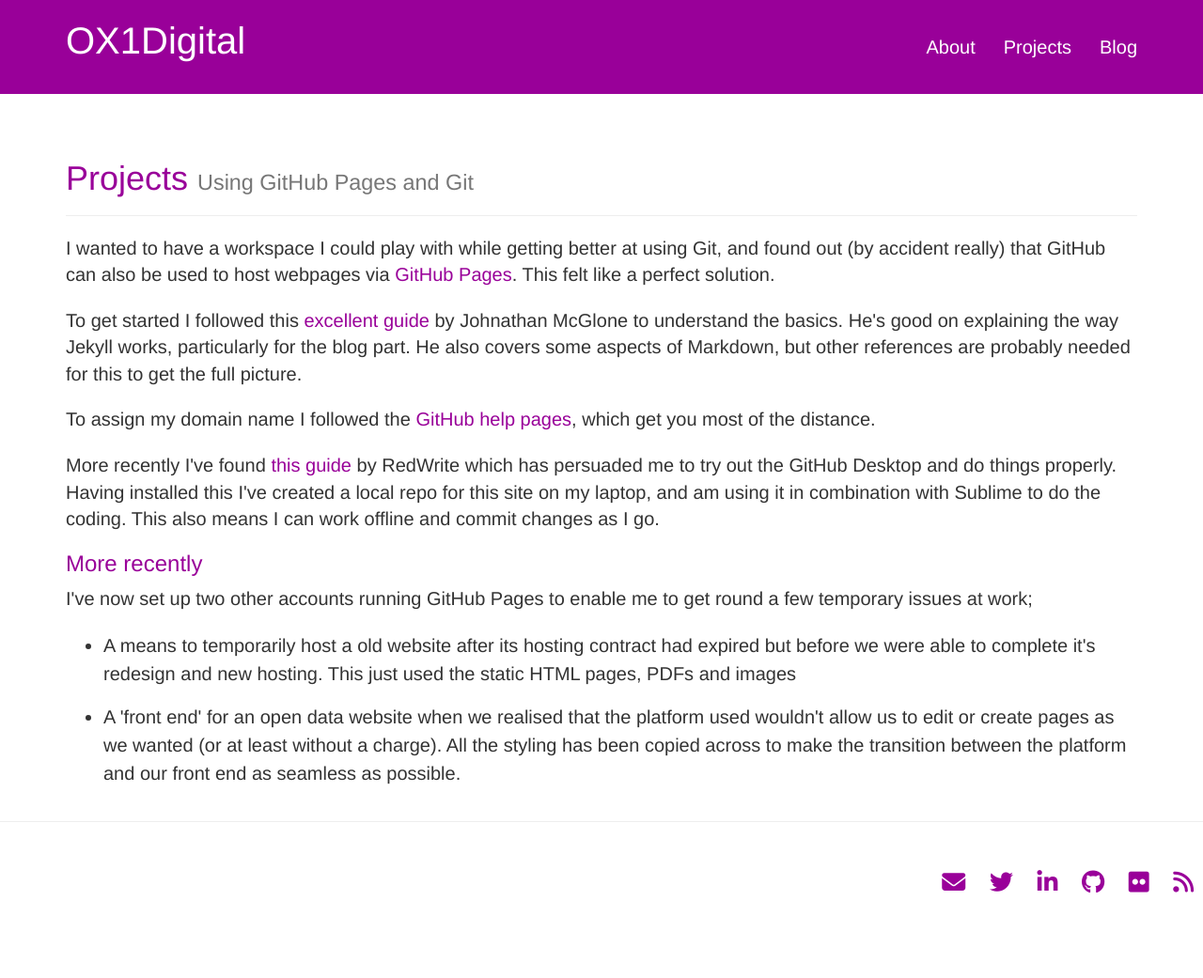
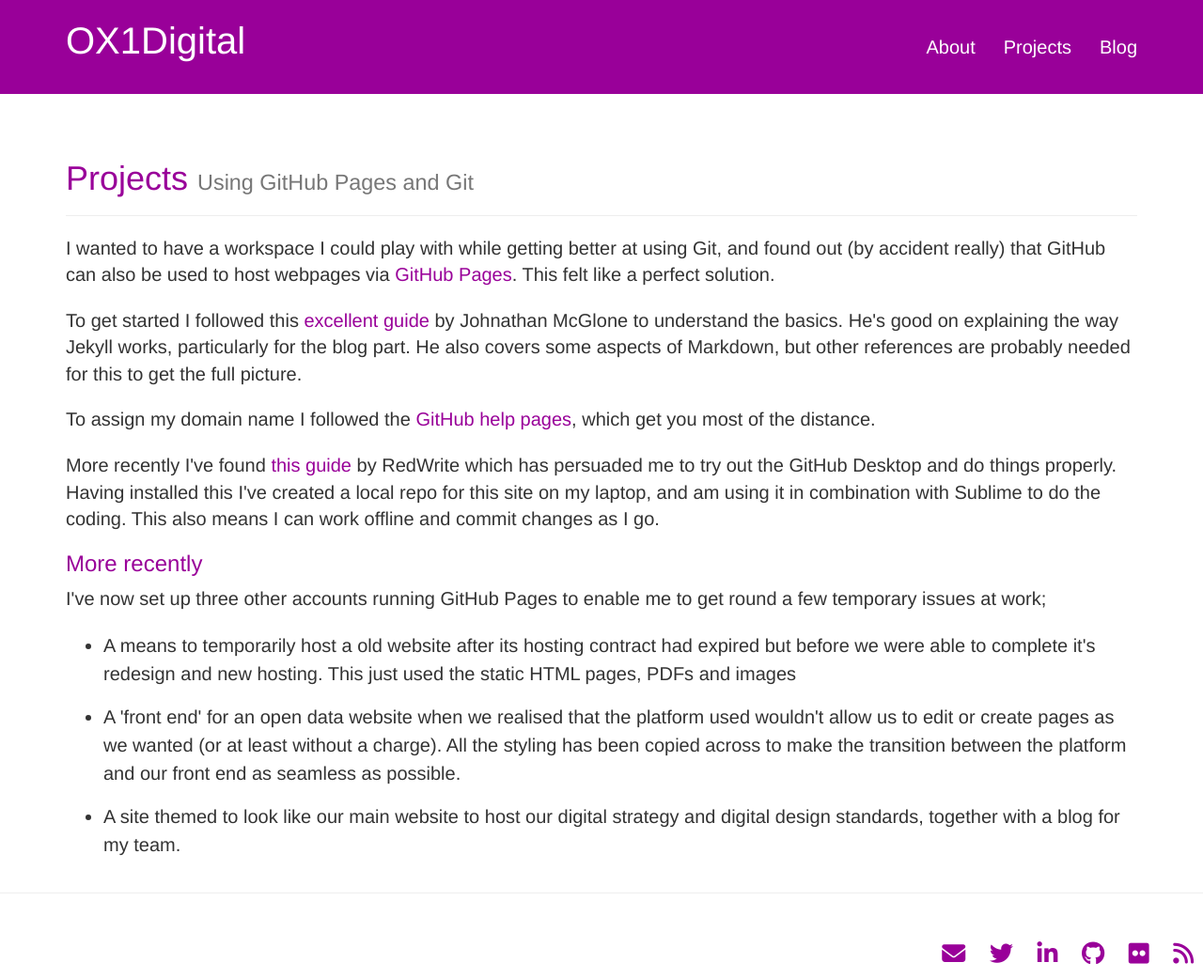
Before and after one commit to electronicdreamplant/electronicdreamplant.github.io, a Jekyll site: the page built from projects/githubpages.html, in a window 1280 px wide and 1041 px high. Shown: the whole window at 94% size. Built offline with Jekyll 4.4.1, drawn with Linux system fonts in a browser that asks for light colours; nearby versions of some CDN libraries; library files that are not in the unit come from our copies.

```diff
--- a/projects/ga.html
+++ b/projects/ga.html
@@ -3,9 +3,9 @@
 title: OX1Digital | Projects
 ---
 
-<div class="blurb">
-
-  <h2><a href="index.html">Projects/</a>Google Analytics API and Google Charts</h2>
+<div class="page-header">
+  <h1><<a href="index.html">Projects </a><small>Google Analytics API and Google Charts</small></h1>
+ </div>
 
   <p>This is a project currently in use in my organisation. It follows (as ever) some similar experiments by other LocalGovDigital peers</p>
 
--- a/projects/githubpages.html
+++ b/projects/githubpages.html
@@ -17,8 +17,9 @@
 
 <h3>More recently</h3>
 
-<p>I've now set up two other accounts running GitHub Pages to enable me to get round a few temporary issues at work;</p>
+<p>I've now set up three other accounts running GitHub Pages to enable me to get round a few temporary issues at work;</p>
 <ul>
 	<li>A means to temporarily host a old website after its hosting contract had expired but before we were able to complete it's redesign and new hosting. This just used the static HTML pages, PDFs and images</li>
 	<li>A 'front end' for an open data website when we realised that the platform used wouldn't allow us to edit or create pages as we wanted (or at least without a charge). All the styling has been copied across to make the transition between the platform and our front end as seamless as possible.</li>
+    <li>A site themed to look like our main website to host our digital strategy and digital design standards, together with a blog for my team.</li>
 </ul>
--- a/projects/herokuapp.html
+++ b/projects/herokuapp.html
@@ -3,9 +3,9 @@
 title: OX1Digital | Projects
 ---
 
-<div class="blurb">
-
-  <h2><a href="index.html">Projects/</a>Live Analytics Dashboard</h2>
+<div class="page-header">
+  <h1><a href="index.html">Projects </a><small>Live Analytics Dashboard</small></h1>
+ </div>
 
   <p>This project was kick-started by a LocalGovDigital Slack discussion, with Ben Cheetham trying to set up a display screen for his workplace.</p>
   </p>
--- a/projects/kelp.html
+++ b/projects/kelp.html
@@ -2,9 +2,8 @@
 layout: main
 title: OX1Digital | Projects
 ---
-<div class="blurb">
-
-  <h2><a href="index.html">Projects/</a>Kelp - a LocalGovMakers Project</h2>
+<div class="page-header">
+  <h1><<a href="index.html">Projects </a><small>Kelp - a LocalGovMakers Project</small></h1>
 
   <p>Other than being a type of seaweed, what on earth is Kelp?. Read on for an explanation...</p>
 
```
